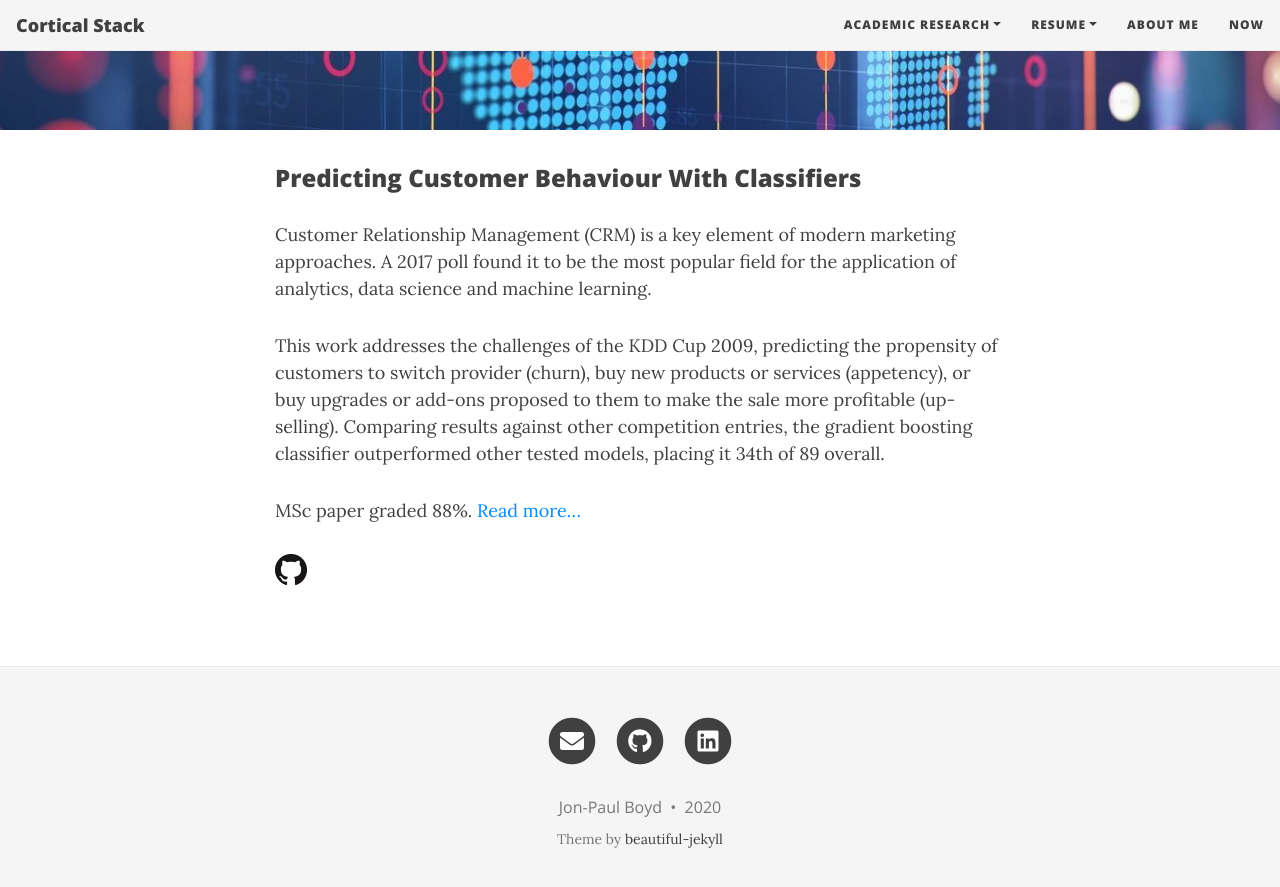
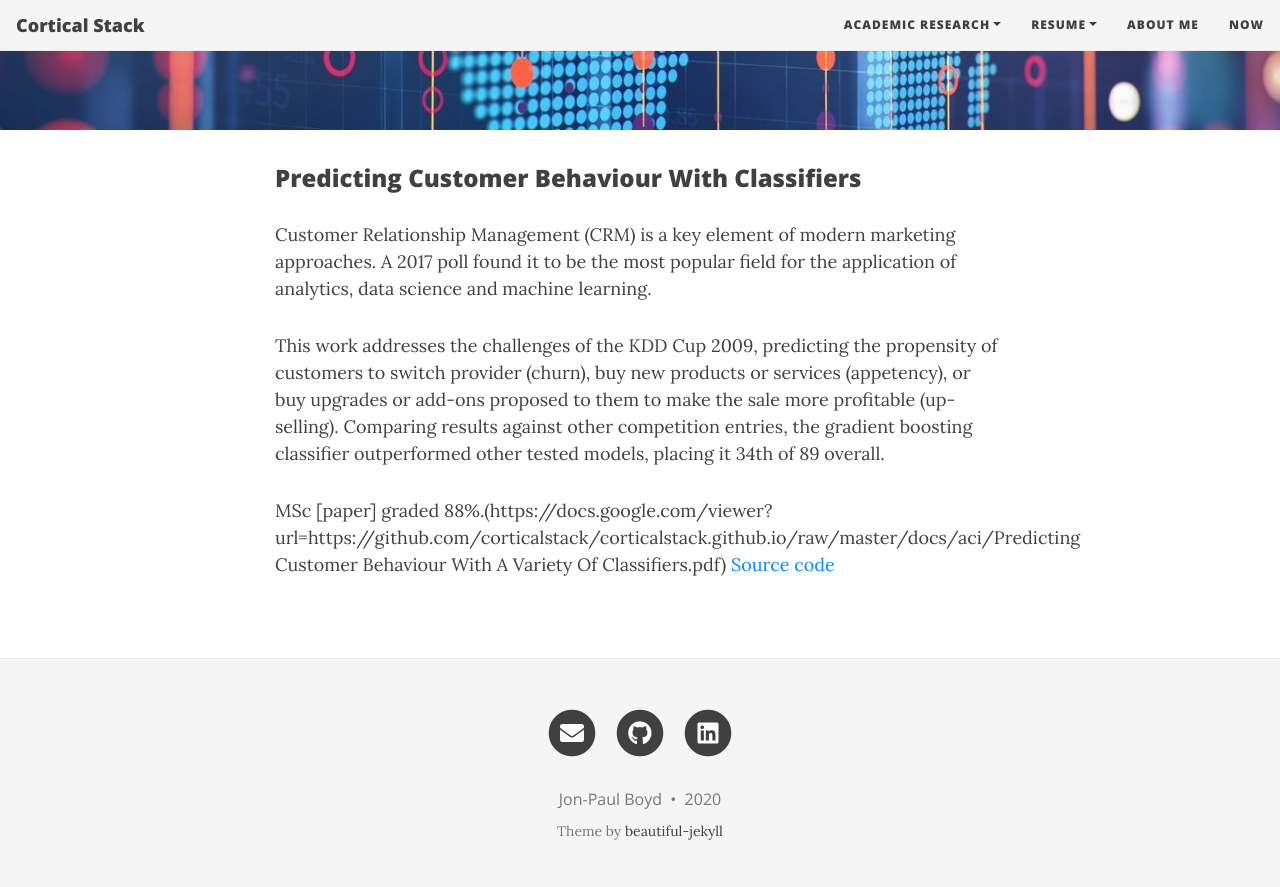
Before and after one commit to corticalstack/corticalstack.github.io, a Jekyll site: the page built from aci.md, in a window 1280 px wide and 900 px high, scrolled down 533 px. Shown: the top 887 px of the window. Built offline with Jekyll 4.4.1, drawn with Linux system fonts in a browser that asks for light colours; nearby versions of some CDN libraries.

Commit message:
Initial wip

```diff
--- a/aci.md
+++ b/aci.md
@@ -13,6 +13,5 @@
 (up-selling). Comparing results against other competition entries, the gradient boosting classifier outperformed other
 tested models, placing it 34th of 89 overall.
 
-MSc paper graded 88%. [Read more...](https://docs.google.com/viewer?url=https://github.com/corticalstack/corticalstack.github.io/raw/master/docs/aci/Predicting Customer Behaviour With A Variety Of Classifiers.pdf)
-
-[<img src="/assets/img/GitHub-Mark-32px.png">](https://github.com/corticalstack/KDDCup2009)
+MSc [paper] graded 88%.(https://docs.google.com/viewer?url=https://github.com/corticalstack/corticalstack.github.io/raw/master/docs/aci/Predicting Customer Behaviour With A Variety Of Classifiers.pdf)
+ [Source code](https://github.com/corticalstack/KDDCup2009)
```
